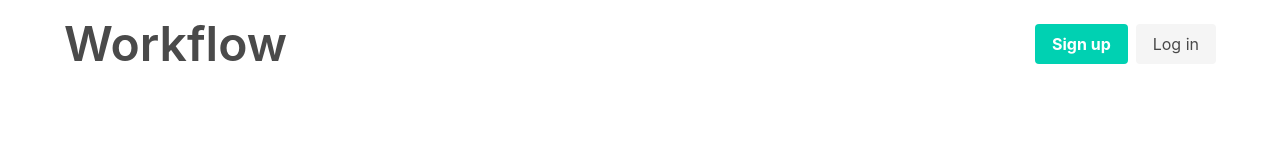
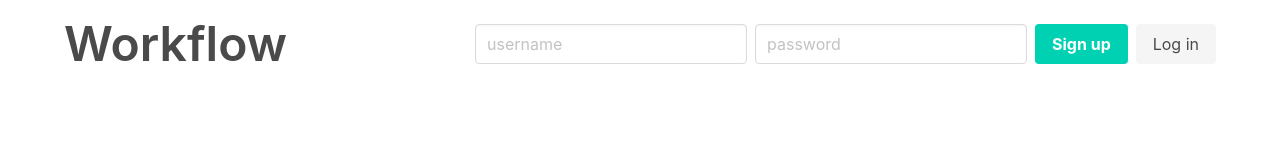
Before and after one commit to dencoseca/workflow, a React (Create React App) app: page / in a window 1280 px wide. Shown: the top 143 px of the page. Built offline with nearby package versions, Linux system fonts and the light colour scheme.

Commit message:
create login form for header

```diff
--- a/package.json
+++ b/package.json
@@ -8,6 +8,7 @@
     "@testing-library/user-event": "^7.2.1",
     "axios": "^0.20.0",
     "bulma": "^0.9.0",
+    "dotenv": "^8.2.0",
     "node-sass": "^4.14.1",
     "react": "^16.13.1",
     "react-dom": "^16.13.1",
--- a/src/App.js
+++ b/src/App.js
@@ -3,6 +3,9 @@ import React, { useEffect } from 'react'
 // COMPONENTS
 import Header from './components/Header'
 import Welcome from './components/Welcome'
+
+import Axios from 'axios'
+Axios.defaults.baseURL = process.env.BACKENDURL || ''
 
 function App() {
   return (
--- a/src/components/Header.js
+++ b/src/components/Header.js
@@ -1,31 +1,27 @@
 import React, { useEffect } from 'react'
+import HeaderLoggedOut from './HeaderLoggedOut'
 
 function Header() {
   return (
     <>
-      <nav class="navbar" role="navigation" aria-label="main navigation">
+      <nav className="navbar" role="navigation" aria-label="main navigation">
         <div className="container">
-          <div class="navbar-brand">
-            <a class="navbar-item" href="/">
+          <div className="navbar-brand">
+            <a className="navbar-item" href="/">
               Workflow
             </a>
 
-            <a role="button" class="navbar-burger burger" aria-label="menu" aria-expanded="false" data-target="navbarBasicExample">
+            <a role="button" className="navbar-burger burger" aria-label="menu" aria-expanded="false" data-target="navbarBasicExample">
               <span aria-hidden="true"></span>
               <span aria-hidden="true"></span>
               <span aria-hidden="true"></span>
             </a>
           </div>
 
-          <div id="navbarBasicExample" class="navbar-menu">
-            <div class="navbar-end">
-              <div class="navbar-item">
-                <div class="buttons">
-                  <a class="button is-primary">
-                    <strong>Sign up</strong>
-                  </a>
-                  <a class="button is-light">Log in</a>
-                </div>
+          <div id="navbarBasicExample" className="navbar-menu">
+            <div className="navbar-end">
+              <div className="navbar-item">
+                <HeaderLoggedOut />
               </div>
             </div>
           </div>
--- /dev/null
+++ b/src/components/HeaderLoggedOut.js
@@ -0,0 +1,24 @@
+import React, { useEffect } from 'react'
+
+function HeaderLoggedOut() {
+  return (
+    <div className="header-logged-out">
+      <form>
+        <div className="control mr-2">
+          <input className="input"  type="text" name="username"placeholder="username"></input>
+        </div>
+        <div className="control mr-2">
+          <input className="input"  type="password" name="password"placeholder="password"></input>
+        </div>
+      </form>
+      <div className="buttons">
+        <a className="button is-primary">
+          <strong>Sign up</strong>
+        </a>
+        <a className="button is-light">Log in</a>
+      </div>
+    </div>
+  )
+}
+
+export default HeaderLoggedOut
--- a/src/index.scss
+++ b/src/index.scss
@@ -2,3 +2,11 @@
   font-size: 3rem;
   font-weight: 600;
 }
+
+.header-logged-out {
+  display: flex;
+
+  form {
+    display: flex;
+  }
+}
```
Also changed, not shown: 1 other file (tests, documents, lock files or other folders).
